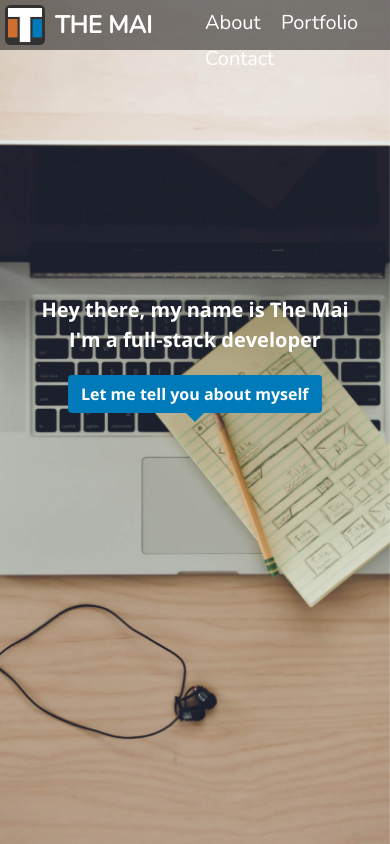
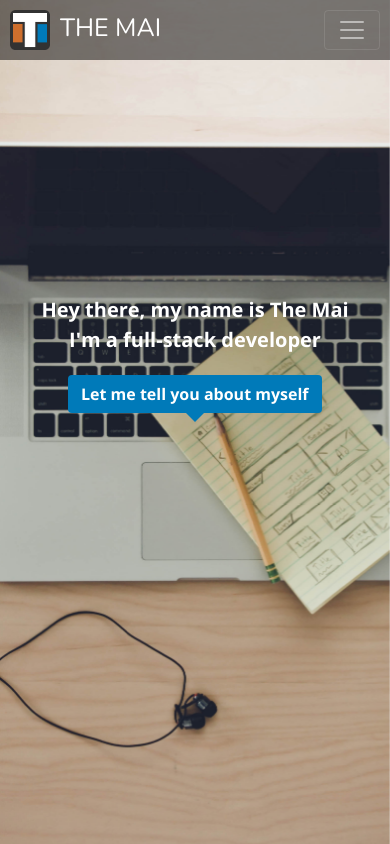
Before and after one commit to RealTayy/Bootstrap-Portfolio, a plain HTML site: page index.html in a window 390 px wide. Shown: the top 844 px of the page. Drawn offline with nearby package versions, Linux system fonts and the light colour scheme.

Commit message:
change header to bootstrap and fixed p margins

```diff
--- a/assets/css/style.css
+++ b/assets/css/style.css
@@ -9,20 +9,37 @@ header {
     top: 0;
     background: url("../images/header-bg2.jpeg") no-repeat center;
     background-size: cover;
-    height: calc(100vh + 70px); /* Set this to same as height in banner-wrapper pls */
+    height: calc(100vh + 60px); /* Set this to same as height in banner-wrapper pls */
     width: inherit;
 }
 
 .banner-wrapper {
     margin: auto;
+    font-family: 'Nunito', sans-serif;
     background: url("../images/black50.png");
-    font-family: 'Nunito', sans-serif;
-    padding: 5px;
-    height: 70px; /* Change stuff in header-background when you change this pls*/
+    height: 60px; /* Change stuff in header-background when you change this pls*/
 }
 
 .header-bg {
     width: inherit;
+}
+
+.navbar {
+    width: inherit;
+    height: 60px;
+    background: none;
+    padding: 0 10px 0 10px;
+}
+
+.navbar-brand {
+    font-size: 25px;
+}
+
+.logo {
+    height: 30px;
+    width: 30px;
+    margin-right: 10px;
+
 }
 
 .cointainer {
@@ -30,29 +47,11 @@ header {
     margin: auto;
 }
 
-.logo {
-    width: 60px;
-    height: 60px;
-    float: left;
-    margin-right: 10px;
-}
-
 h1 {
     font-weight: bold;
     color: #ffffff;
     line-height: 60px;
     margin: 0;
-}
-
-.nav-link {
-    font-size: 20px;
-    padding: 3px 10px 3px 10px;
-
-    color: #fff;
-}
-
-.nav-link:hover {
-    color: #fff;
 }
 
 .floating-text {
@@ -113,11 +112,6 @@ a:hover {
     border: 3px solid #333;
 }
 
-/* Delete this part later pls */
-#contact-section {
-    height: 1000px;
-}
-
 #portfolio-section {
     background: #2D89B7;
     color: #fff;
@@ -125,6 +119,10 @@ a:hover {
 
 #portfolio-section .header-slate {
     border-color: #fff;
+}
+
+form {
+    margin: 30px;
 }
 
 #connect-section {
@@ -200,16 +198,6 @@ a:hover {
     .btn-header {
         top: -20px;
     }
-    .header-background {
-        height: calc(100vh + 50px); /* Set this to same as height in banner-wrapper pls */
-    }
-    .banner-wrapper {
-        height: 50px; /* Change stuff in header-background when you change this pls*/
-    }
-    h1 {
-        font-size: 1.5rem;
-        line-height: 40px;
-    }
     .logo {
         width: 40px;
         height: 40px;
@@ -237,6 +225,9 @@ a:hover {
         padding: 0 2rem 2rem 2rem;
         border: none;
     }
+    p {
+        margin: 0 16px 16px 16px;
+    }
 
 }
 
--- a/index.html
+++ b/index.html
@@ -24,29 +24,29 @@
     <!-- Sticky Banner-->
     <div class="banner-wrapper sticky-top">
         <div class="cointainer">
-            <div class="row">
-                <!-- Sticky Logo + Text -->
-                <div class="logo-header col">
-                    <a href="#">
-                        <img class="logo" src="./assets/images/fullicon-lighter.png" alt="The Mai Logo" />
-                        <h1>THE MAI</h1>
-                    </a>
-                </div>
-                <!-- Sticky Navigation -->
-                <div class="col d-flex align-items-center justify-content-end">
-                    <ul class="nav">
-                        <li class="nav-item">
-                            <a class="nav-link hvr-underline-from-center" href="#about-section">About</a>
+            <nav class="navbar navbar-dark navbar-expand-lg">
+                <!-- Brand and Logo -->
+                <a class="navbar-brand" href="#">
+                    <img src="./assets/images/fullicon-lighter.png" class="logo d-inline-block align-top" alt="Logo">THE MAI
+                </a>
+                <button class="navbar-toggler" type="button" data-toggle="collapse" data-target="#navbarNav" aria-controls="navbarNav" aria-expanded="true"
+                    aria-label="Toggle navigation">
+                    <span class="navbar-toggler-icon"></span>
+                </button>
+                <div class="collapse navbar-collapse justify-content-end" id="navbarNav">
+                    <ul class="navbar-nav">
+                        <li class="nav-item active">
+                            <a class="nav-link" href="#about-section">About</a>
                         </li>
-                        <li class="nav-item">
-                            <a class="nav-link hvr-underline-from-center" href="#portfolio-section">Portfolio</a>
+                        <li class="nav-item active">
+                            <a class="nav-link" href="#portfolio-section">Portfolio</a>
                         </li>
-                        <li class="nav-item">
-                            <a class="nav-link hvr-underline-from-center" href="#contact-section">Contact</a>
+                        <li class="nav-item active">
+                            <a class="nav-link" href="#contact-section">Contact</a>
                         </li>
                     </ul>
                 </div>
-            </div>
+            </nav>
         </div>
     </div>
 
@@ -188,6 +188,20 @@
         <div class="cointainer">
             <div class="content">
                 <h2 class="header-slate">Contact Me</h2>
+                <form>
+                    <div class="form-group">
+                        <label for="nameForm">Name</label>
+                        <input id="nameForm" class="form-control">
+                    </div>
+                    <div class="form-group">
+                        <label for="emailForm">Email Address</label>
+                        <input id="emailForm" class="form-control">
+                    </div>
+                    <div class="form-group">
+                        <label for="messageForm">Message</label>
+                        <textarea class="form-control" id="messageForm" rows="3"></textarea>
+                    </div>
+                </form>
             </div>
         </div>
     </section>
```
Also changed, not shown: contact.html (+46 -0 lines).
